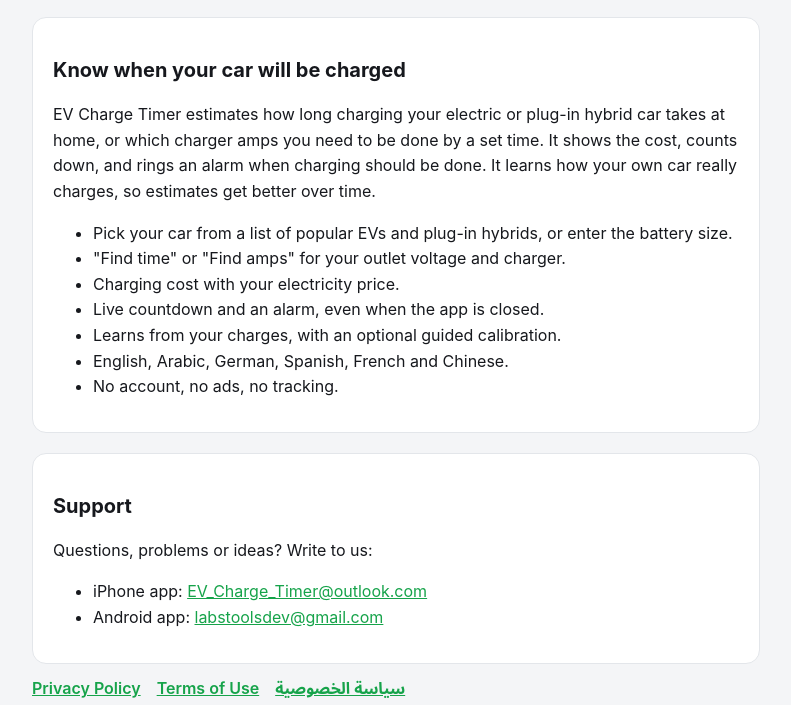
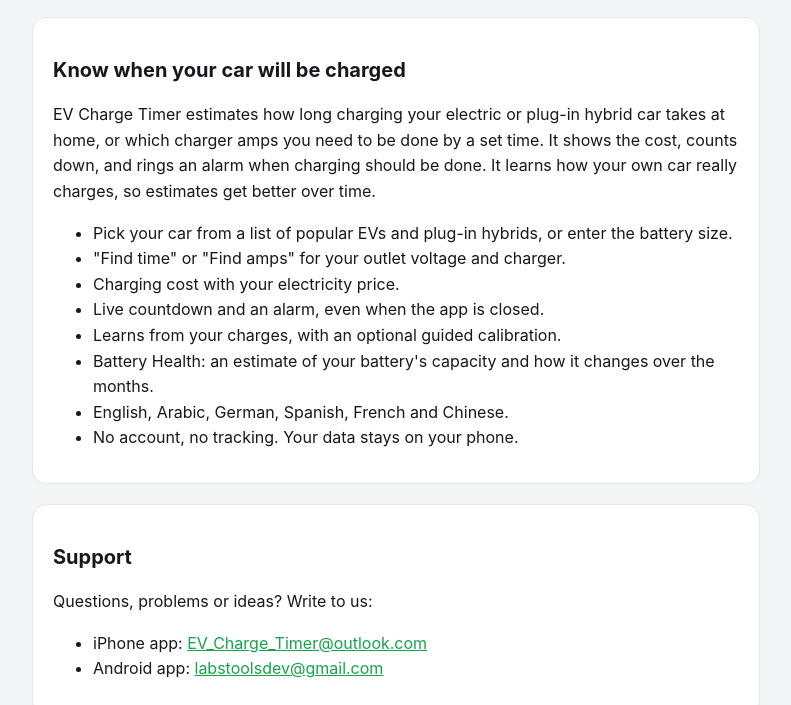
Before and after one commit to hbahaie/ev-charge-timer, a plain HTML site: page index.html in a window 1280 px wide. Shown: the part 116-821 px from the top of the page, without its empty margins (244-1035 px from the left). Drawn offline with Linux system fonts and the light colour scheme.

Commit message:
Enhance features list and update privacy statement
Updated features list to include battery health and clarify data privacy.

```diff
--- a/index.html
+++ b/index.html
@@ -21,8 +21,9 @@
       <li>Charging cost with your electricity price.</li>
       <li>Live countdown and an alarm, even when the app is closed.</li>
       <li>Learns from your charges, with an optional guided calibration.</li>
+      <li>Battery Health: an estimate of your battery's capacity and how it changes over the months.</li>
       <li>English, Arabic, German, Spanish, French and Chinese.</li>
-      <li>No account, no ads, no tracking.</li>
+      <li>No account, no tracking. Your data stays on your phone.</li>
     </ul>
   </div>
 
```
